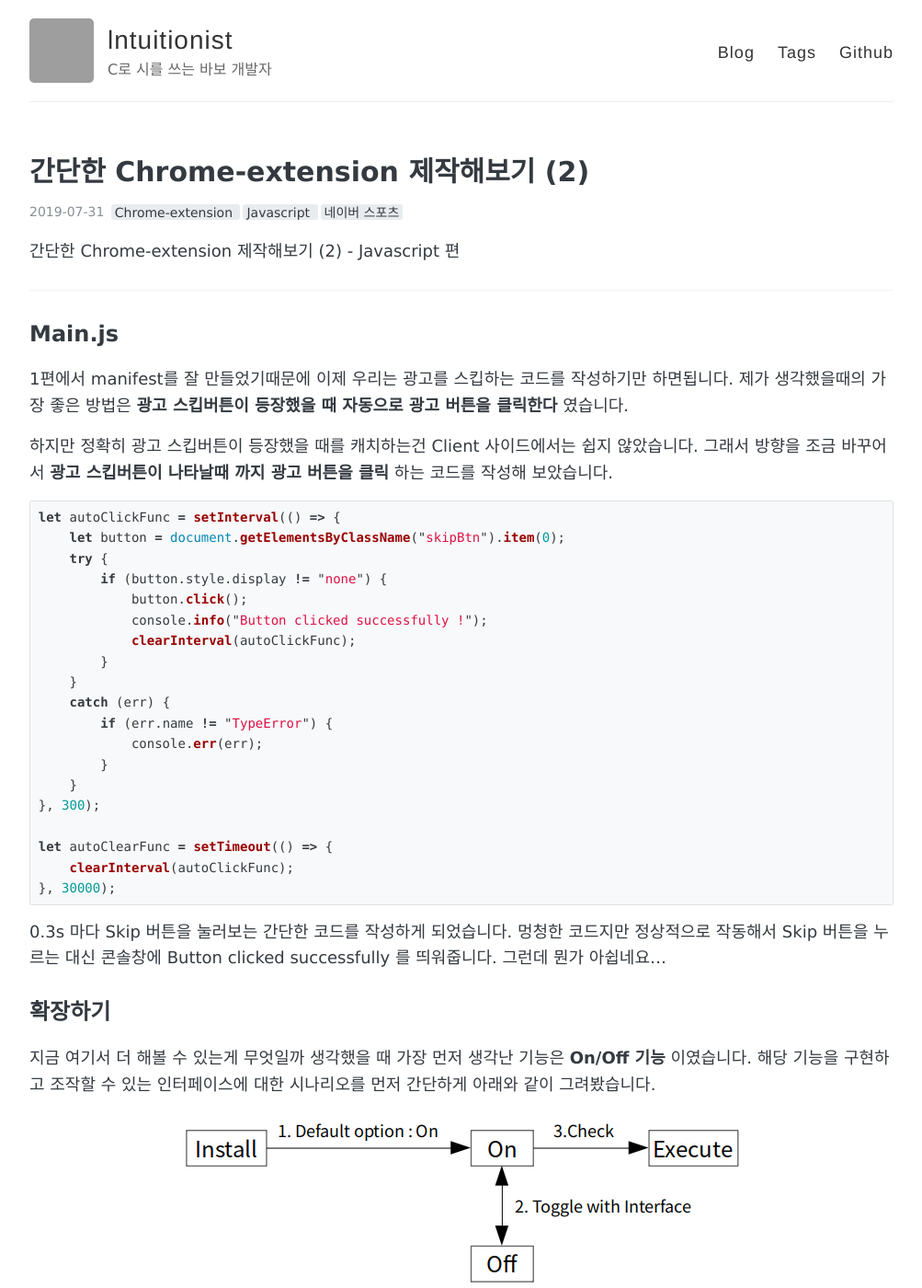
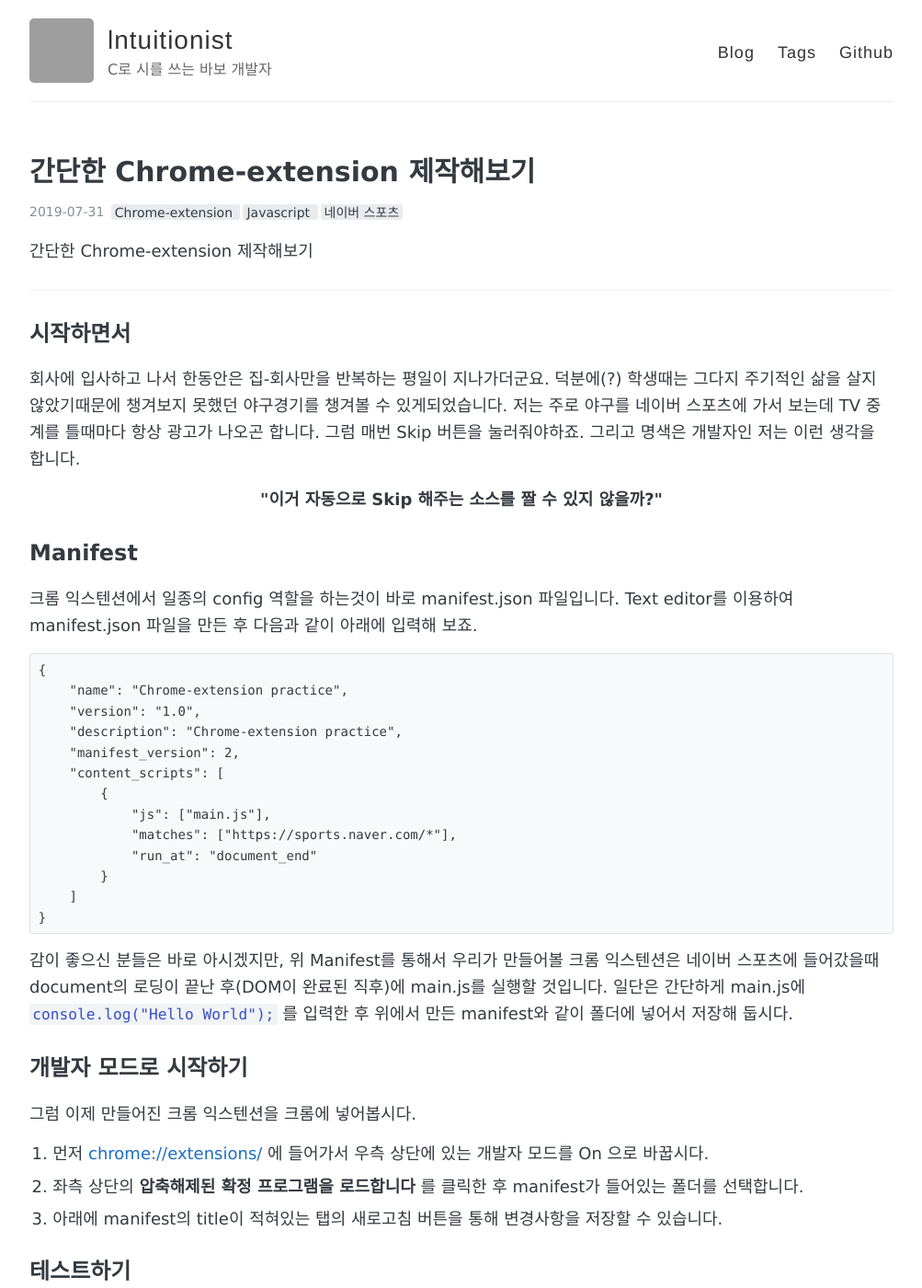
Before and after one commit to lntuition/lntuition.github.io, a Jekyll site: the page built from _posts/2019-07-31-Chrome-extension.md, in a window 1280 px wide and 1400 px high. Shown: the whole window at 92% size, without its empty margins (138-1141 px from the left). Built offline with Jekyll 4.4.1, drawn with Linux system fonts in a browser that asks for light colours; some web fonts are replaced; comment, search, counter and statistics services are not loaded; some of the changed text lies outside the part shown; grey boxes are pictures that could not be loaded.

Commit message:
Merge 07-28 and 07-31 posts

````diff
--- a/_posts/2019-07-31-Chrome-extension-2.md
+++ b/_posts/2019-07-31-Chrome-extension.md
@@ -1,16 +1,64 @@
 ---
 layout: post
-title: "간단한 Chrome-extension 제작해보기 (2)"
+title: "간단한 Chrome-extension 제작해보기"
 tags: [Chrome-extension, Javascript, 네이버 스포츠]
 comments: true
 ---
 
-간단한 Chrome-extension 제작해보기 (2) - Javascript 편
+간단한 Chrome-extension 제작해보기
 
 ---
 
+## 시작하면서
+회사에 입사하고 나서 한동안은 집-회사만을 반복하는 평일이 지나가더군요.
+덕분에(?) 학생때는 그다지 주기적인 삶을 살지 않았기때문에 챙겨보지 못했던 야구경기를 챙겨볼 수 있게되었습니다.
+저는 주로 야구를 네이버 스포츠에 가서 보는데 TV 중계를 틀때마다 항상 광고가 나오곤 합니다.
+그럼 매번 Skip 버튼을 눌러줘야하죠.
+그리고 명색은 개발자인 저는 이런 생각을 합니다.
+<center> <b> "이거 자동으로 Skip 해주는 소스를 짤 수 있지 않을까?" </b> </center>
+
+## Manifest
+크롬 익스텐션에서 일종의 config 역할을 하는것이 바로 manifest.json 파일입니다.
+Text editor를 이용하여 manifest.json 파일을 만든 후 다음과 같이 아래에 입력해 보죠.
+
+```
+{
+    "name": "Chrome-extension practice",
+    "version": "1.0",
+    "description": "Chrome-extension practice",
+    "manifest_version": 2,
+    "content_scripts": [
+        {
+            "js": ["main.js"],
+            "matches": ["https://sports.naver.com/*"],
+            "run_at": "document_end"
+        }
+    ]
+}
+```
+
+감이 좋으신 분들은 바로 아시겠지만, 위 Manifest를 통해서 우리가 만들어볼 크롬 익스텐션은 네이버 스포츠에 들어갔을때 document의 로딩이 끝난 후(DOM이 완료된 직후)에 main.js를 실행할 것입니다.
+일단은 간단하게 main.js에 `console.log("Hello World");` 를 입력한 후 위에서 만든 manifest와 같이 폴더에 넣어서 저장해 둡시다.
+
+## 개발자 모드로 시작하기
+그럼 이제 만들어진 크롬 익스텐션을 크롬에 넣어봅시다.
+
+1. 먼저 [chrome://extensions/](chrome://extensions/) 에 들어가서 우측 상단에 있는 개발자 모드를 On 으로 바꿉시다.
+1. 좌측 상단의 **압축해제된 확정 프로그램을 로드합니다** 를 클릭한 후 manifest가 들어있는 폴더를 선택합니다.
+1. 아래에 manifest의 title이 적혀있는 탭의 새로고침 버튼을 통해 변경사항을 저장할 수 있습니다.
+
+## 테스트하기
+이제 우측 상단에 크롬 익스텐션이 추가 됨을 확인하였습니다.
+이제 네이버 스포츠를 접속한 후에 F12를 눌러 개발자 도구를 확인해보면 콘솔창에 Hello World가 찍혀 있는 것을 확인해 볼 수 있습니다.
+manifest 에서 우리가 네이버 스포츠에 접근했을 시에만 main.js를 수행하도록 정의해 놓았으므로 다른 사이트에 들어갈 경우에는 콘솔창에 아무것도 뜨지 않습니다.
+
+<center>
+    <img src="/images/Chrome-extension-1-console.png">
+    <b> "이제 크롬 익스텐션을 만들 준비가 완료되었습니다" </b>
+</center>
+
 ## Main.js
-1편에서 manifest를 잘 만들었기때문에 이제 우리는 광고를 스킵하는 코드를 작성하기만 하면됩니다.
+이제 우리는 광고를 스킵하는 코드를 작성하기만 하면됩니다.
 제가 생각했을때의 가장 좋은 방법은 **광고 스킵버튼이 등장했을 때 자동으로 광고 버튼을 클릭한다** 였습니다.
 
 하지만 정확히 광고 스킵버튼이 등장했을 때를 캐치하는건 Client 사이드에서는 쉽지 않았습니다.
````
Also changed, not shown: _posts/2019-07-28-Chrome-extension-1.md (deleted, +0 -64 lines), 10 other files.
